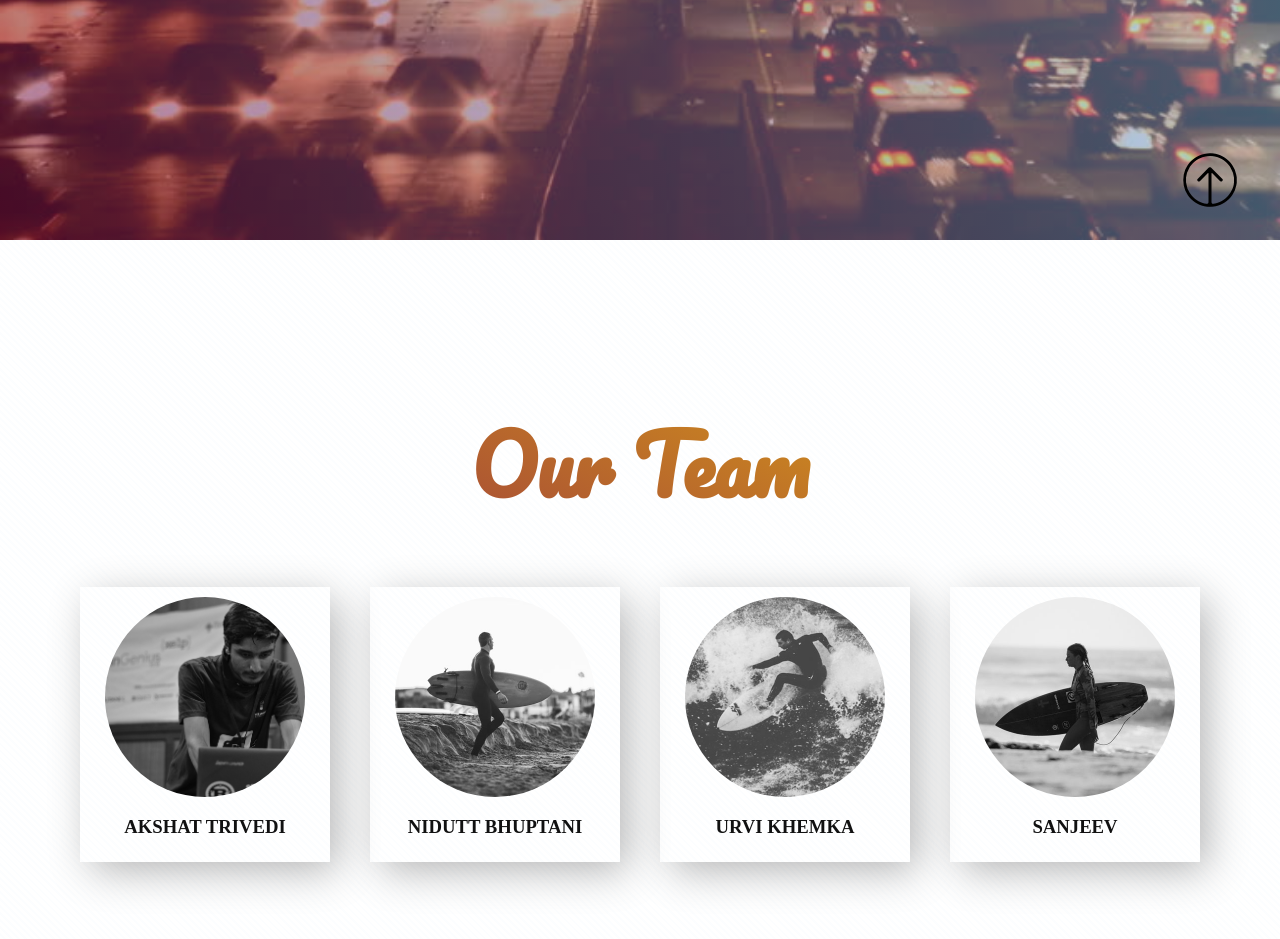
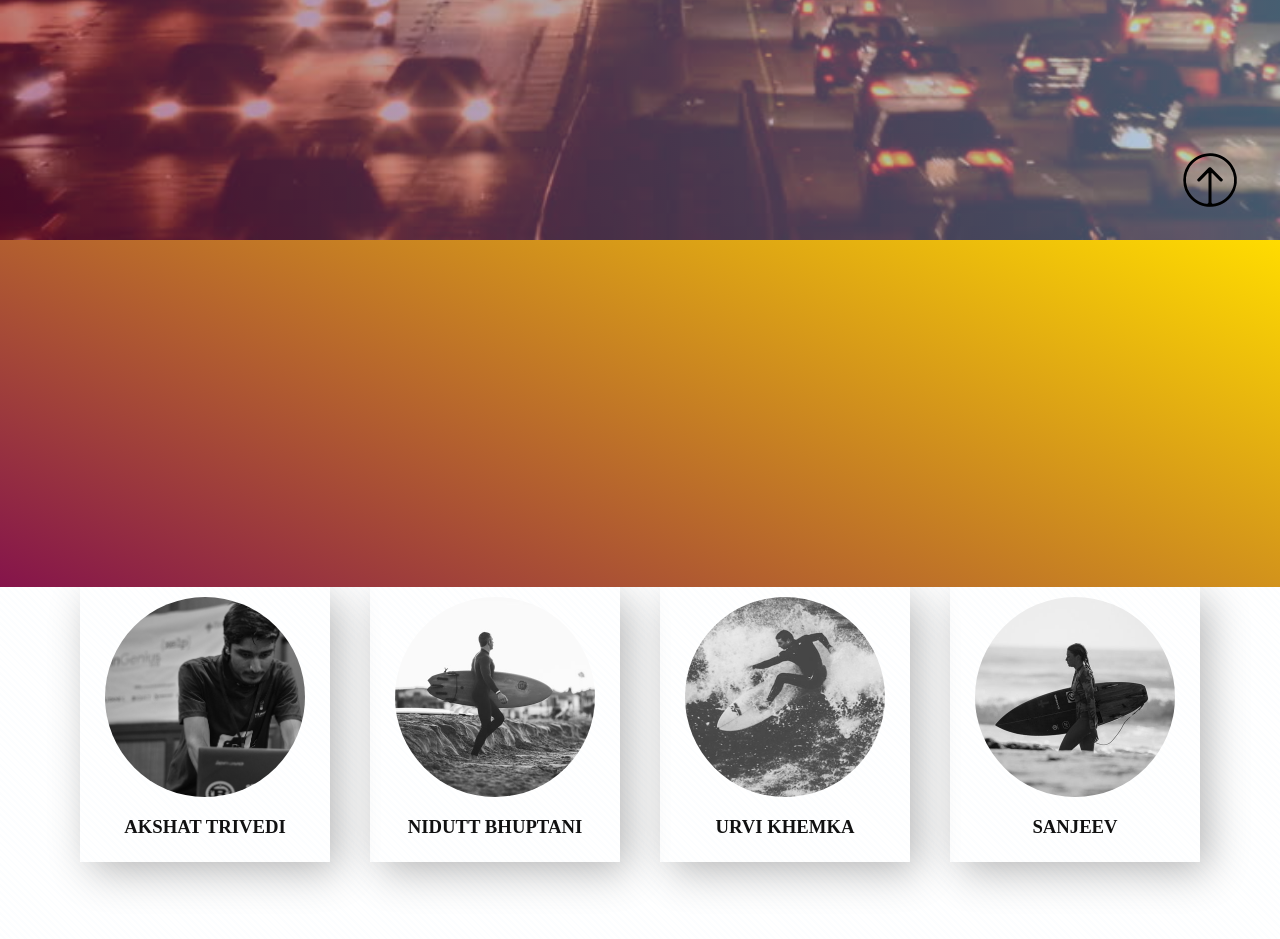
Before and after one commit to akshattrivedi/Automating-Traffic-Signals-Based-on-Traffic-Density-Estimation-using-YOLO, a Django app: page / in a window 1280 px wide. Shown: the part 560-1499 px from the top of the page. Run offline with Django 3.2, Linux system fonts and the light colour scheme; parts of the project's set-up code (start-up, migrations or seed data) failed here and were passed over; some libraries are stand-ins or nearby versions.

Commit message:
Added CSS to results.html and removed bugs from style.css

```diff
--- a/templates/static/style.css
+++ b/templates/static/style.css
@@ -11,7 +11,7 @@ a:link, a:visited {color: #111111; text-decoration: none;}
 a:hover,a:active {color: #001f3f;}
 
 /*GENERAL*/
-.section {}
+/* .section {} */
 .section .header_text {z-index: 1;}
 .up_button {
 	position: fixed;
@@ -102,13 +102,13 @@ background: linear-gradient(65deg, #3D9970, #FFDC00); /* Standard syntax */
 
 .text_grad_purple_yellow {
 	background: -webkit-linear-gradient(65deg, #85144b, #FFDC00);
-  	-webkit-background-clip: text;
+  	/* -webkit-background-clip: text; */
  	-webkit-text-fill-color: transparent;
 }
 
 .text_grad_green_yellow {
 	background: -webkit-linear-gradient(65deg, #3D9970, #FFDC00);
-  	-webkit-background-clip: text;
+  	/* -webkit-background-clip: text; */
  	-webkit-text-fill-color: transparent;
 }
 
@@ -246,7 +246,7 @@ z-index: 150;
 	background-image: url(./images/5.jpg);
 	background-size: cover;
 }
-.header_section_container {}
+/* .header_section_container {} */
 /*SECOND*/
 .second_section {
 	min-height: 700px;
@@ -259,7 +259,7 @@ z-index: 150;
 	  rgba(0, 116 ,217, 0.01) 5px
 	);
 }
-.second_section_container {}
+/* .second_section_container {} */
 	/*FEATURED*/
 	.feature {
 		min-width: 250px;
@@ -298,7 +298,7 @@ z-index: 150;
 	background-image: url(./images/11.jpg);
 	background-size: cover;
 }
-.third_section_container {}
+/* .third_section_container {} */
 /*
 @media screen and (max-width: 1619px) {
 	.gradient_third_section {height: 800px;}
```
